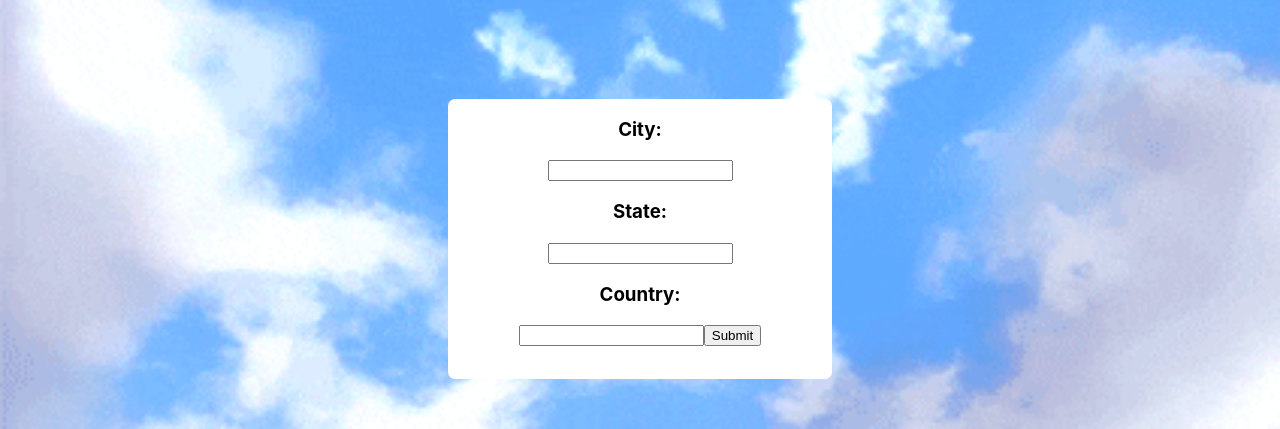
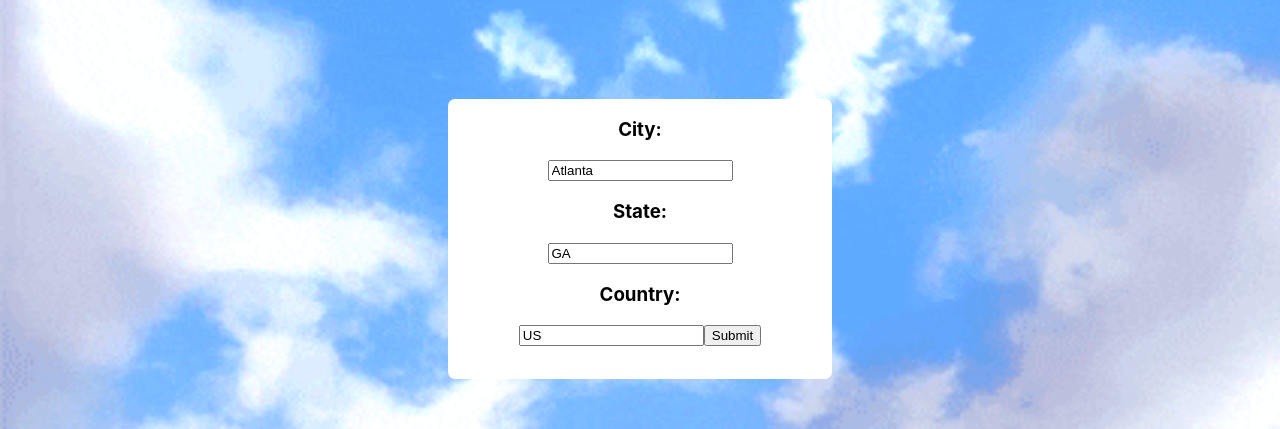
Before and after one commit to JackSkiles/weatherJams, a React (Create React App) app: page / in a window 1280 px wide. Shown: the part 166-595 px from the top of the page. Built offline with nearby package versions, Linux system fonts and the light colour scheme.

Commit message:
updated some routes

```diff
--- a/package.json
+++ b/package.json
@@ -9,6 +9,7 @@
     "axios": "^0.19.2",
     "react": "^16.13.1",
     "react-dom": "^16.13.1",
+    "react-router-dom": "^5.2.0",
     "react-scripts": "3.4.1"
   },
   "scripts": {
--- a/src/App.js
+++ b/src/App.js
@@ -2,6 +2,9 @@ import React from 'react';
 import logo from './logo.svg';
 import './App.css';
 import Weather from "./components/Weather";
+import SongList from "./components/SongList"
+import {Link} from "react-router-dom"
+import { BrowserRouter as Router, Switch, Route } from 'react-router-dom';
 
 class App extends React.Component {
   constructor(props) {
@@ -18,27 +21,36 @@ class App extends React.Component {
       .then(res => res.json())
       .then(data => {
         console.log(data);
-                if(data.cod === "404"){
+        if (data.cod === "404") {
           alert('Please enter valid location');
         } else {
-                this.setState({weather: data.weather[0].main, background: `url(./${data.weather[0].main}.gif)`})
+          this.setState({ weather: data.weather[0].main, background: `url(./${data.weather[0].main}.gif)` });
         }
       })
   }
 
-  render(){
+  render() {
     return (
+      <Router>
+      <Route path="/SongList"></Route>
+      <Link to="/SongList"></Link>
       <div className="App">
-            <div style={{height: '100vh', display: 'flex', justifyContent: 'center', alignItems: 'center',
+        <div style={{
+          height: '100vh', display: 'flex', justifyContent: 'center', alignItems: 'center',
           backgroundImage: this.state.background, backgroundRepeat: 'no-repeat', backgroundSize: 'cover'
         }}>
-            <div style={{width: '30%', height: '35vh', backgroundColor: 'white', marginTop: '10px', borderRadius: '7px'}}>
+          <Switch>
+            <Route path="/" exact>
+              <div style={{ width: '30%', height: '35vh', backgroundColor: 'white', marginTop: '10px', borderRadius: '7px' }}>
                 <Weather handleSubmit={(e, state) => {
                   this.weatherGet(state)
-              }}/>
+                }} />
+              </div>
+            </Route>
+          </Switch>
         </div>
       </div>
-        </div>
+    </Router>
     );
   }
 }
--- a/src/components/Weather.jsx
+++ b/src/components/Weather.jsx
@@ -6,9 +6,9 @@ export default class Weather extends Component {
         super(props);
 
         this.state = {
-            city: "",
-            state: "",
-            country: ""
+            city: "Atlanta",
+            state: "GA",
+            country: "US"
         }
     }
 
```
Also changed, not shown: 1 other file (tests, documents, lock files or other folders). Lines whose indentation alone changed are shown as unchanged.
